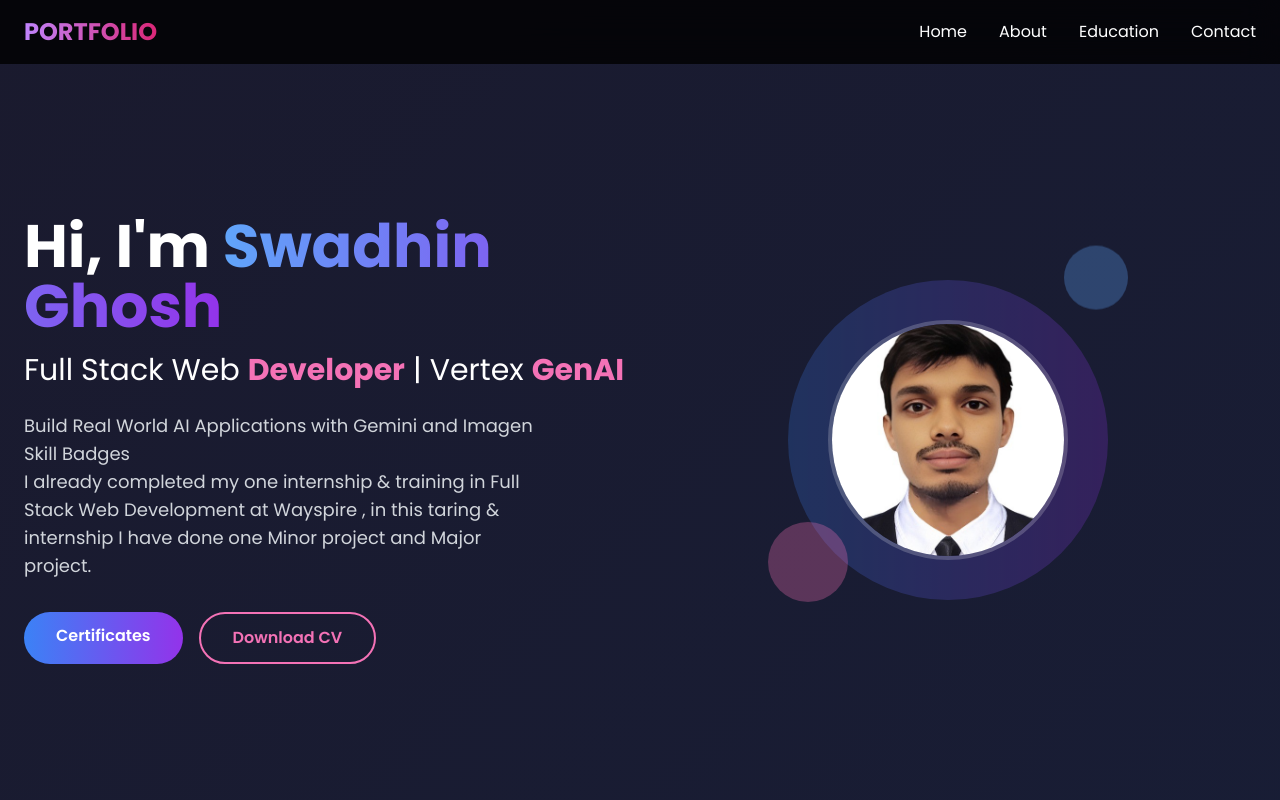
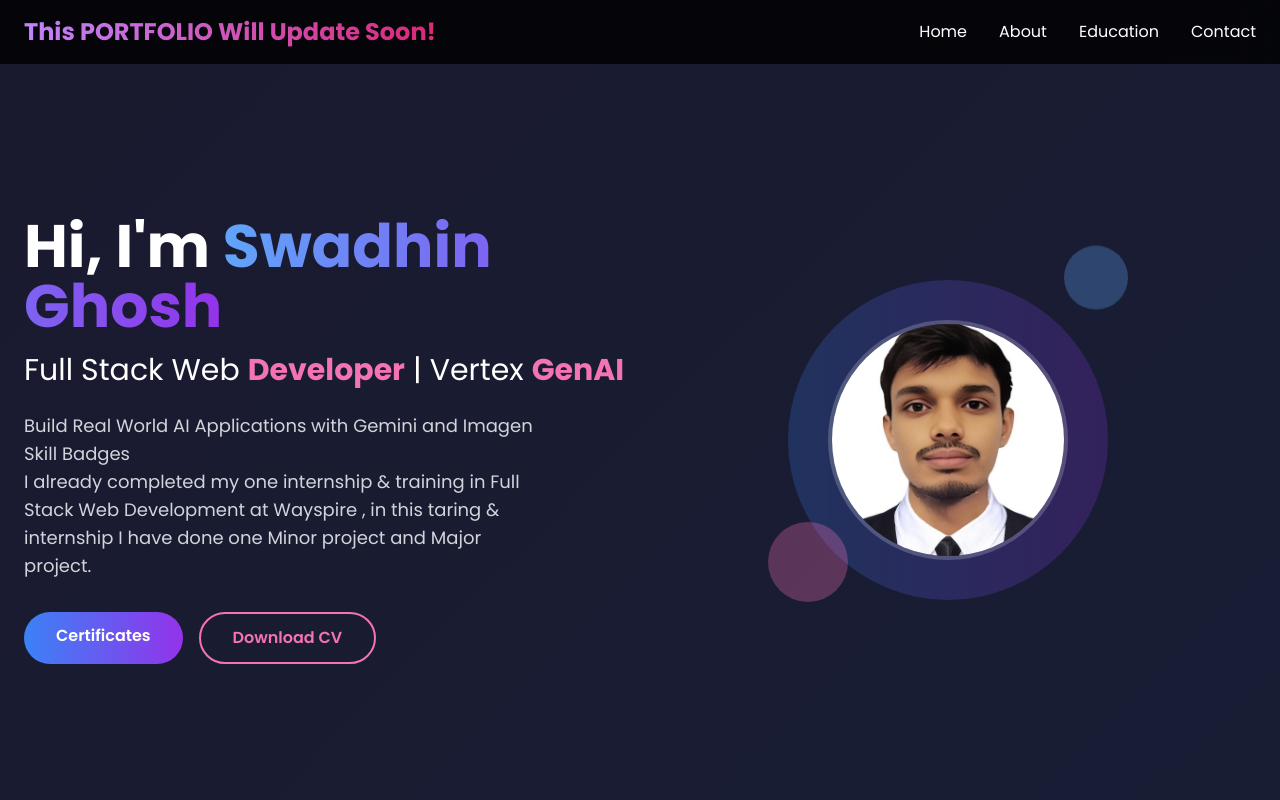
Before and after one commit to swadhin-in/Swadhin_in, a plain HTML site: page index.html in a window 1280 px wide. Shown: the top 800 px of the page. Drawn offline with nearby package versions, Linux system fonts and the light colour scheme.

Commit message:
Update index.html
Update Profilo (Message)

```diff
--- a/index.html
+++ b/index.html
@@ -98,7 +98,7 @@
         <div class="container mx-auto px-6 py-4">
             <div class="flex justify-between items-center">
                 <div class="text-2xl font-bold text-gradient bg-clip-text text-transparent bg-gradient-to-r from-purple-400 to-pink-600">
-                    PORTFOLIO
+                    This PORTFOLIO Will Update Soon!
                 </div>
                 <div class="hidden md:flex space-x-8">
                     <a href="#home" class="text-white hover:text-pink-400 transition duration-300">Home</a>
```
